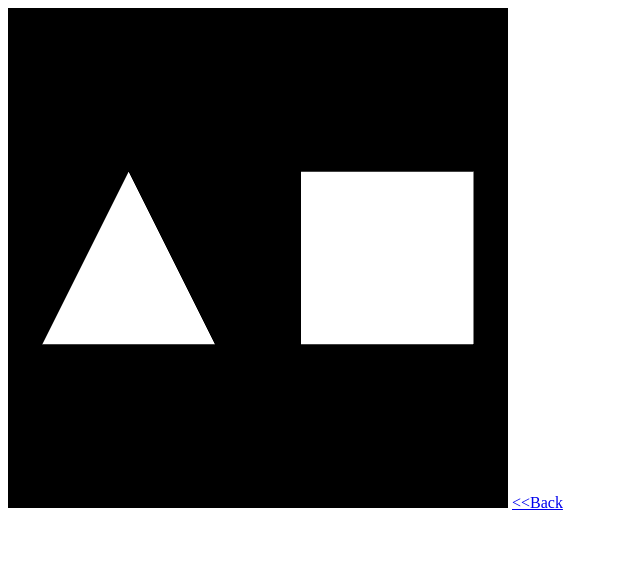
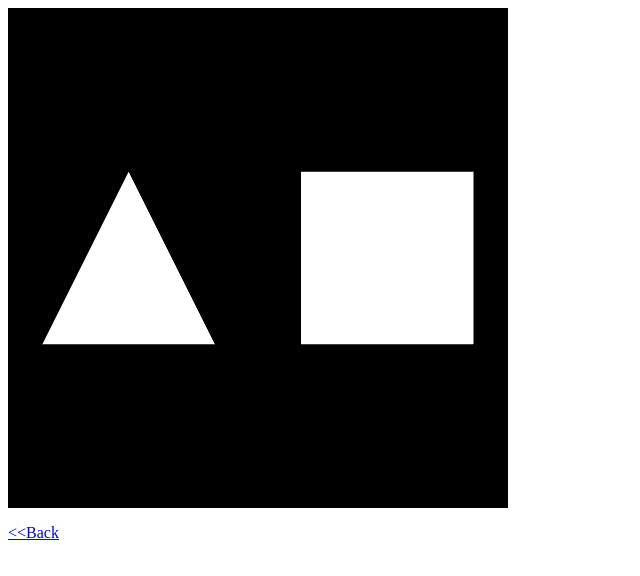
Before and after one commit to davertron/webgl-presentation, a plain HTML site: page lesson1.html in a window 1280 px wide. Shown: the whole page, without its empty margins (0-640 px from the left). Drawn offline with Linux system fonts and the light colour scheme.

Commit message:
Move link back to index on lesson 1 to next line.

```diff
--- a/lesson1.html
+++ b/lesson1.html
@@ -184,6 +184,6 @@
 
     <body onload="webGLStart();">
         <canvas id="lesson01-canvas" style="border: none;" width="500" height="500"></canvas>
-        <a href="index.html">&lt;&lt;Back</a>
+        <p><a href="index.html">&lt;&lt;Back</a></p>
     </body>
 </html>
```
